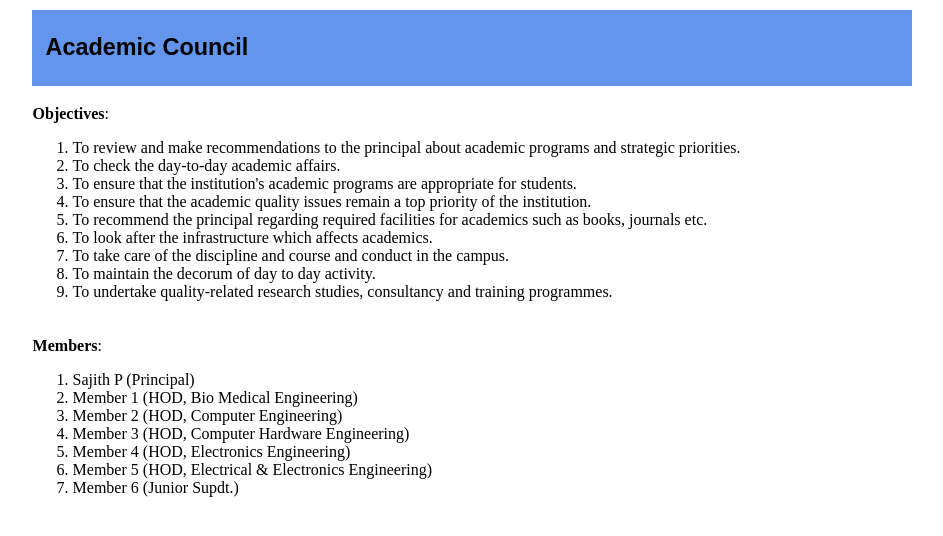
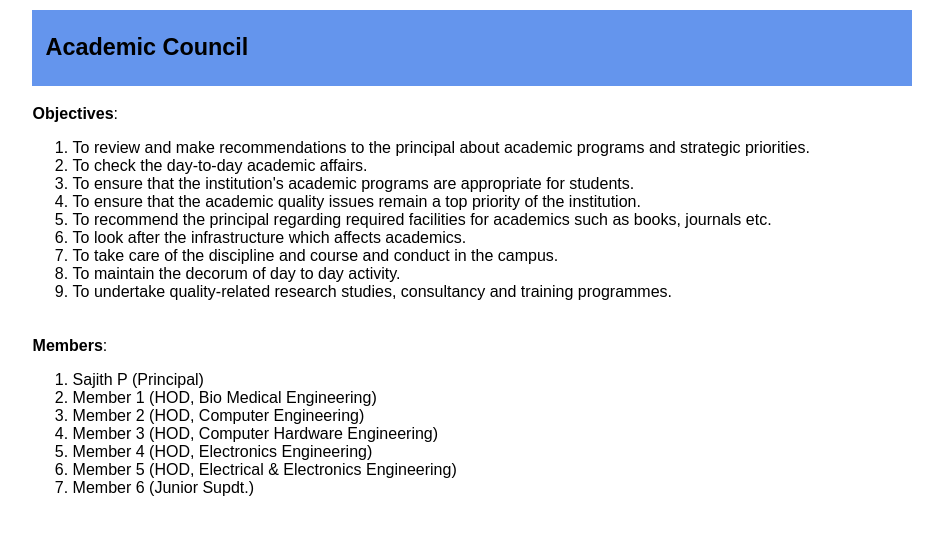
Before and after one commit to eknmmptk/home, a plain HTML site: page acccomm.html in a window 1280 px wide. Shown: the whole page, without its empty margins (168-1111 px from the left). Drawn offline with Linux system fonts and the light colour scheme.

Commit message:
Update acccomm.html

```diff
--- a/acccomm.html
+++ b/acccomm.html
@@ -7,7 +7,7 @@
 					<h3>&nbsp&nbspAcademic Council </h3>
 				</td>
 			</tr>
-			<tr>
+			<tr style='font-family: Arial, sans-serif;font-weight: normal;font-size: 16px;'>
 				<td>
 					<p><strong>Objectives</strong>:</p>
 				   <ol>
@@ -23,7 +23,7 @@
 				     </ol>
 				</td>
 			</tr>
-			<tr>
+			<tr style='font-family: Arial, sans-serif;font-weight: normal;font-size: 16px;'>
 				<td>
 					<p><strong>Members</strong>:</p>
 					<ol>
```
